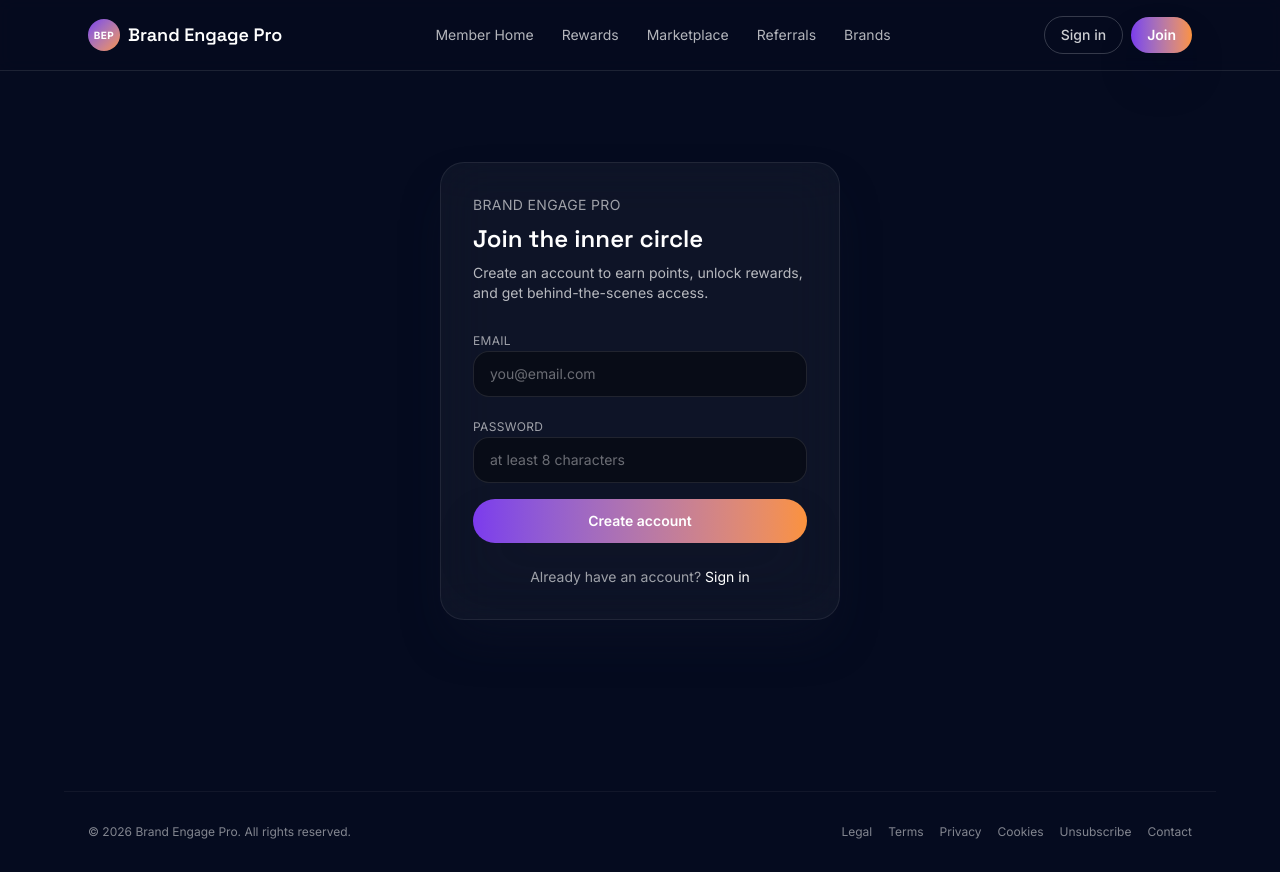
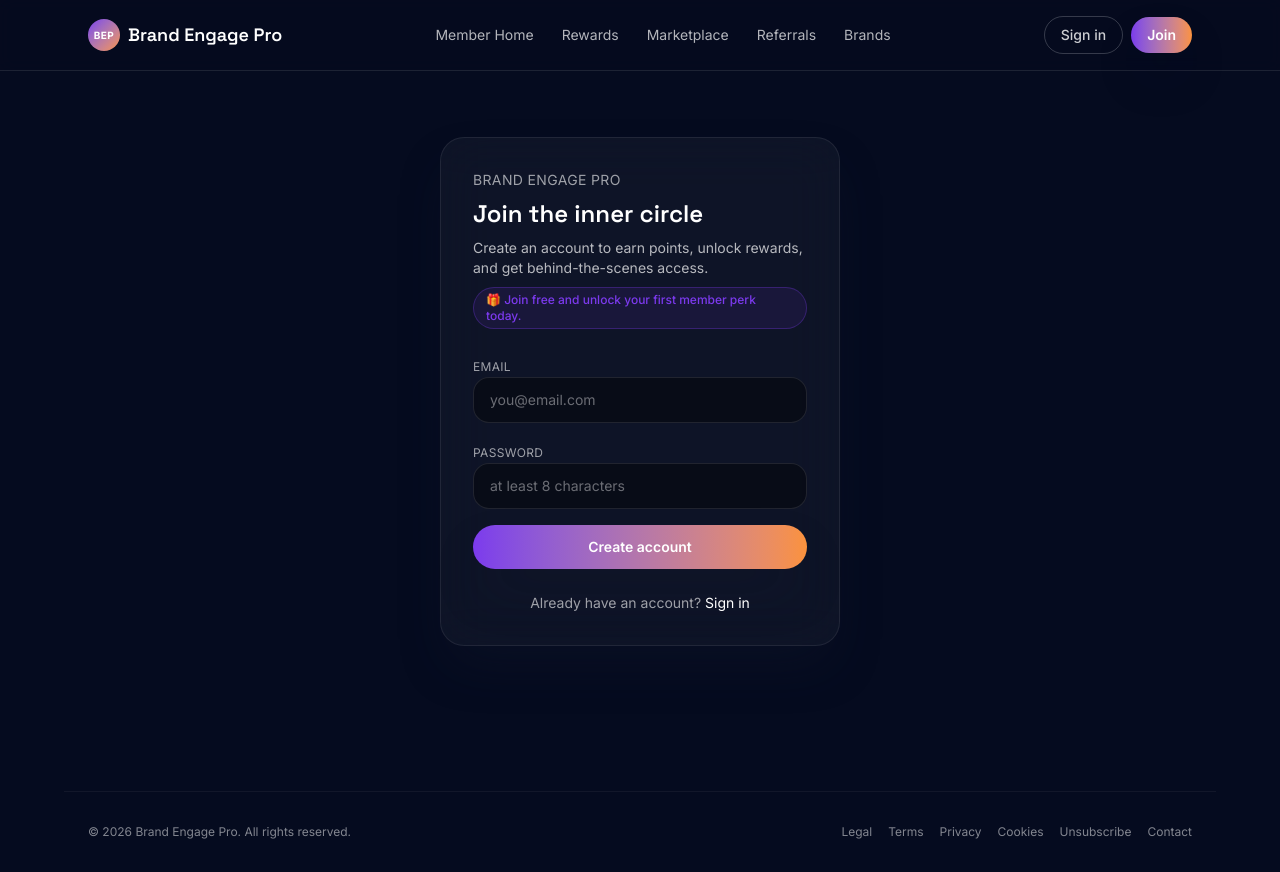
Before and after one commit to KevinJonasSr/brand-engage-pro, a Next.js app in the folder frontend/: page /signup in a window 1280 px wide. Built offline with nearby package versions, Linux system fonts and the light colour scheme; no server answers.

Commit message:
fix(quick-wins): hotfix BEP /signup first-reward microcopy

```diff
--- a/frontend/app/signup/signup-client.tsx
+++ b/frontend/app/signup/signup-client.tsx
@@ -60,6 +60,9 @@ export default function SignupPage({ referrerName }: { referrerName?: string | n
           </h1>
           <p className="text-sm text-white/70">
             Create an account to earn points, unlock rewards, and get behind-the-scenes access.
+          </p>
+          <p className="inline-flex items-center gap-1.5 rounded-full border border-aurora/30 bg-aurora/10 px-3 py-1 text-xs font-medium text-aurora">
+            🎁 Join free and unlock your first member perk today.
           </p>
           {referrerName && (
             <div className="inline-flex items-center gap-1.5 rounded-full border border-emerald-400/40 bg-emerald-500/10 px-3 py-1 text-xs text-emerald-200">
```
